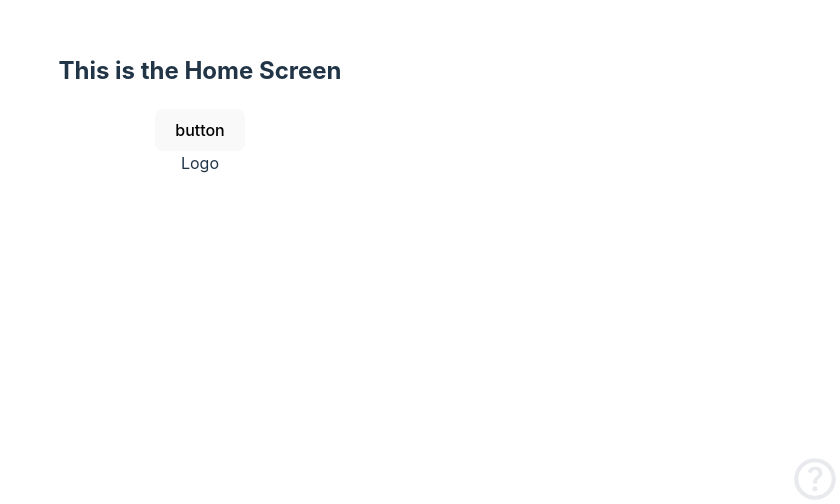
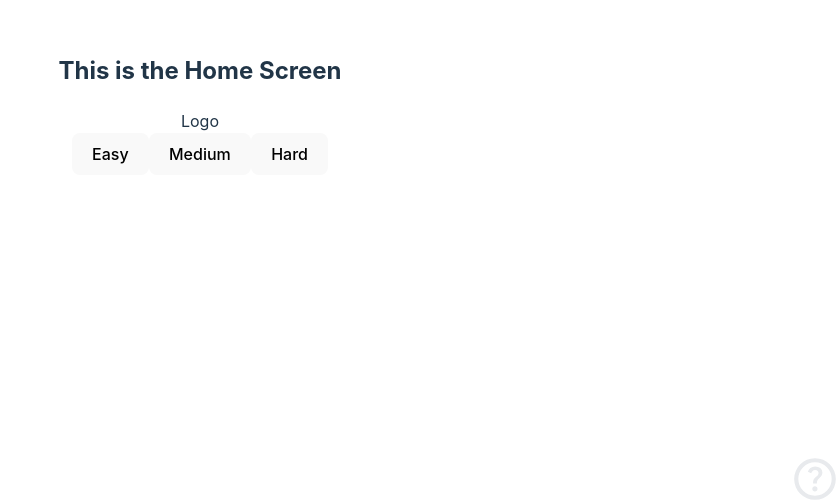
Before and after one commit to VecchiR/Pawfect-Memory, a React (Vite) app: page / in a window 1280 px wide. Shown: the part 296-800 px from the top of the page, without its empty margins (440-1280 px from the left). Built offline with nearby package versions, Linux system fonts and the light colour scheme; no server answers.

Commit message:
Choose difficulty + render correct number of cards

```diff
--- a/src/components/Gameplay/GameplayScreen.jsx
+++ b/src/components/Gameplay/GameplayScreen.jsx
@@ -15,7 +15,7 @@ export default function GameplayScreen({ setActiveScreen, difficulty, dogsArr })
       </div>
       <ScoreBoard />
 
-      {dogsArr != null ? <GameBoard difficulty={difficulty} dogsArr={dogsArr} /> : null}
+      {dogsArr != null ? <GameBoard difficulty={difficulty} dogsArr={dogsArr} /> : <p>Loading dogs...</p>}
     </>
   );
 }
--- a/src/components/Home/HomeScreen.jsx
+++ b/src/components/Home/HomeScreen.jsx
@@ -3,18 +3,20 @@ import { useState } from 'react';
 
 export default function HomeScreen({ setActiveScreen, setDifficulty, dogsArr }) {
 
-  const goplay = () => {
-    setDifficulty(1);
+  const goPlay = (n) => {
+    setDifficulty(n);
     setActiveScreen('gameplay');
   }
 
   return (
     <>
       <h2>This is the Home Screen</h2>
-      <button onClick={goplay}>button</button>
       <div className="logo-home" >
         Logo
       </div>
+      <button onClick={() => goPlay(1)}>Easy</button>
+      <button onClick={() => goPlay(2)}>Medium</button>
+      <button onClick={() => goPlay(3)}>Hard</button>
     </>
   );
 }
```
